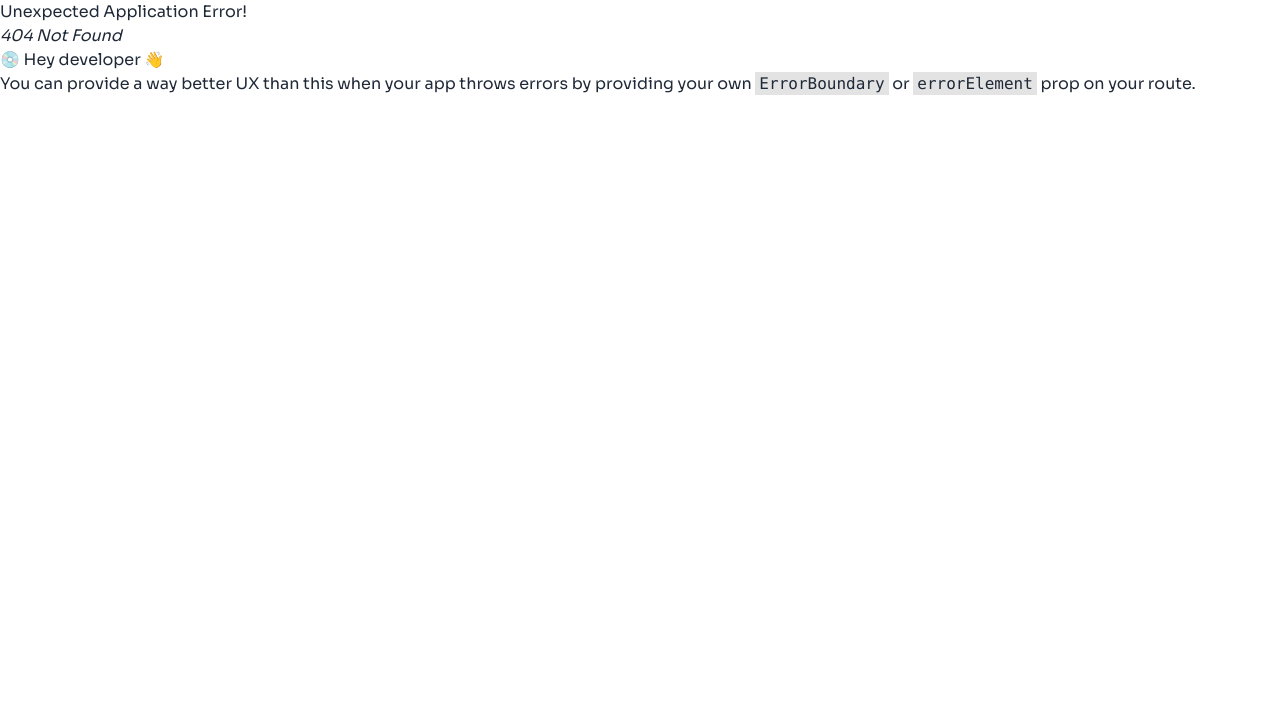
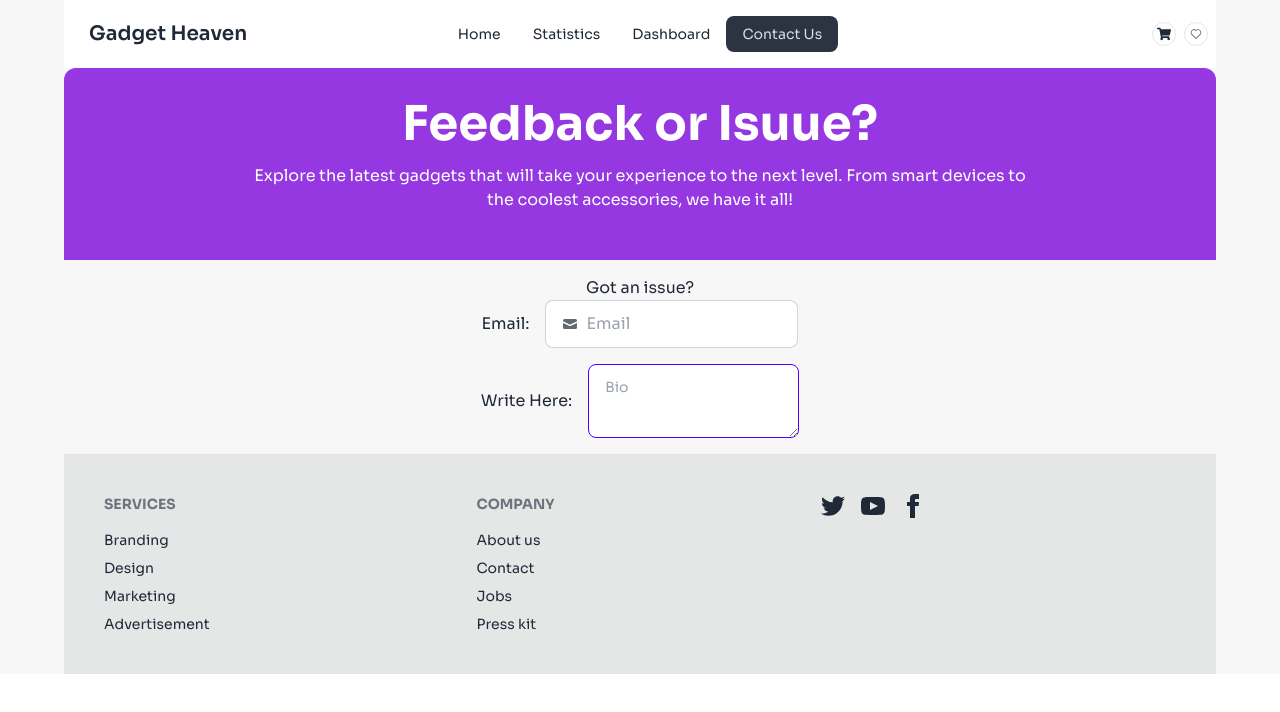
Before and after one commit to mumuuh6/Renterio-home-two, a React (Vite) app: page /contact in a window 1280 px wide. Before the commit this address had no page. Shown: the top 712 px of the page. Built offline with nearby package versions, Linux system fonts and the light colour scheme.

Commit message:
without challenge part

```diff
--- a/public/Gadget.json
+++ b/public/Gadget.json
@@ -63,7 +63,7 @@
       "product_id": 6,
       "product_title": "iPhone 14",
       "product_image": "https://i.ibb.co/5TDNDfm/i-Phone-14-Starlight-8954.jpg",
-      "category": "Smartphones",
+      "category": "IPhone",
       "price": 899,
       "description": "Latest iPhone with cutting-edge technology and security.",
       "Specification": ["6.1-inch display", "128GB storage", "A15 Bionic chip"],
--- a/src/Componants/Book/Books.jsx
+++ /dev/null
@@ -1,38 +0,0 @@
-import { useEffect, useState } from "react";
-import Book from "./Book";
-
-const Books = () => {
-    const [Gadgets, setgadgets] = useState([]);
-    useEffect(() => {
-        fetch('Gadget.json')
-            .then(res => res.json())
-            .then(data => setgadgets(data));
-    }, []);
-
-    return (
-        <div>
-            <h2 className="font-bold text-4xl flex justify-center items-center mb-4">Explore Cutting-Edge Gadgets</h2>
-            <div className="flex gap-4">
-                <div className="w-1/4 flex flex-col gap-2 mb-4 bg-white p-8 shadow-xl rounded-xl">
-                    <button className="btn btn-xs sm:btn-sm md:btn-md lg:btn-lg">All Product</button>
-                    <button className="btn btn-xs sm:btn-sm md:btn-md lg:btn-lg">Laptops</button>
-                    <button className="btn btn-xs sm:btn-sm md:btn-md lg:btn-lg">Phones</button>
-                    <button className="btn btn-xs sm:btn-sm md:btn-md lg:btn-lg">Accessories</button>
-                    <button className="btn btn-xs sm:btn-sm md:btn-md lg:btn-lg">SmartWatches</button>
-                    <button className="btn btn-xs sm:btn-sm md:btn-md lg:btn-lg">MacBook</button>
-                    <button className="btn btn-xs sm:btn-sm md:btn-md lg:btn-lg">Iphone</button>
-                </div>
-                <div className="w-3/4 grid grid-cols-3 gap-4">
-                    {
-                        Gadgets.map(Gadget => <Book
-                            key={Gadget.product_id}
-                            Gadget={Gadget}
-                        />)
-                    }
-                </div>
-            </div>
-        </div>
-    );
-};
-
-export default Books;
--- /dev/null
+++ b/src/Componants/ContactUs.jsx
@@ -0,0 +1,46 @@
+import React from 'react';
+
+const ContactUs = () => {
+    return (
+        <div>
+            <div className="bg-[#9538E2] rounded-se-xl rounded-ss-xl flex justify-center items-center py-4">
+                    <div className="px-44 flex flex-col justify-center items-center text-center p-4">
+                        <h1 className="text-5xl font-bold text-white">Feedback or Isuue?</h1>
+                        <p className="py-4 text-white text-base font-normal">
+                            Explore the latest gadgets that will take your experience to the next level. From smart devices to the coolest accessories, we have it all!
+                        </p>
+
+                    </div>
+                </div>
+        <div className=' my-4 flex flex-col justify-center items-center'>
+            <h2 className='flex justify-center'>Got an issue?</h2>
+            <div className='flex flex-col justify-center items-center gap-4'>
+
+            <div className='flex justify-between gap-4'>
+                <h2 className='flex items-center'>Email:</h2>
+            <label className="input input-bordered flex items-center gap-2">
+
+                <svg
+                    xmlns="http://www.w3.org/2000/svg"
+                    viewBox="0 0 16 16"
+                    fill="currentColor"
+                    className="h-4 w-4 opacity-70">
+                    <path
+                        d="M2.5 3A1.5 1.5 0 0 0 1 4.5v.793c.026.009.051.02.076.032L7.674 8.51c.206.1.446.1.652 0l6.598-3.185A.755.755 0 0 1 15 5.293V4.5A1.5 1.5 0 0 0 13.5 3h-11Z" />
+                    <path
+                        d="M15 6.954 8.978 9.86a2.25 2.25 0 0 1-1.956 0L1 6.954V11.5A1.5 1.5 0 0 0 2.5 13h11a1.5 1.5 0 0 0 1.5-1.5V6.954Z" />
+                </svg>
+                <input type="text" className="grow" placeholder="Email" />
+            </label>
+            </div>
+            <div className='flex justify-between gap-4'>
+                <h2 className='flex items-center'>Write Here:</h2>
+            <textarea className="textarea textarea-primary" placeholder="Bio"></textarea>
+            </div>
+        </div>
+        </div>
+        </div>
+    );
+};
+
+export default ContactUs;
--- a/src/Componants/ErrorPage.jsx
+++ b/src/Componants/ErrorPage.jsx
@@ -1,9 +1,19 @@
 import React from 'react';
+import { Link } from 'react-router-dom';
 
 const ErrorPage = () => {
     return (
-        <div>
-            404
+        <div className="min-h-screen flex items-center justify-center bg-gray-100">
+            <div className="text-center bg-white p-8 rounded-lg shadow-lg">
+                <h1 className="text-6xl font-bold text-purple-500 mb-4">404</h1>
+                <p className="text-2xl text-gray-700 font-semibold">Oops! Page not found</p>
+                <p className="text-gray-500 mt-2">
+                    The page you’re looking for doesn’t exist or has been moved.
+                </p>
+                <Link to="/" className="mt-6 inline-block px-6 py-3 bg-purple-500 text-white rounded-full shadow hover:bg-purple-600 transition duration-300">
+                    Go Back Home
+                </Link>
+            </div>
         </div>
     );
 };
--- a/src/Componants/Footer/Footer.jsx
+++ b/src/Componants/Footer/Footer.jsx
@@ -19,7 +19,6 @@ const Footer = () => {
     <a className="link link-hover">Press kit</a>
   </nav>
   <nav>
-    <h6 className="footer-title">Social</h6>
     <div className="grid grid-flow-col gap-4">
       <a>
         <svg
--- a/src/Componants/Home.jsx
+++ b/src/Componants/Home.jsx
@@ -1,5 +1,5 @@
 import Banner from "./Banner/Banner";
-import Books from "./Book/Books";
+import NestedLayout from "./NestedLayout";
 
 const Home = () => {
     return (
@@ -9,7 +9,8 @@ const Home = () => {
             </div>
             <div>
                 <div className="mt-64 mb-6">
-                <Books></Books>
+                    <NestedLayout></NestedLayout>
+
             </div>
             </div>
         </div>
--- /dev/null
+++ b/src/Componants/MainSegment.jsx
@@ -0,0 +1,21 @@
+import React from 'react';
+import Book from './Book/Book';
+
+const MainSegment = ({filteredGadgets}) => {
+    return (
+
+            <div className="w-3/4 grid grid-cols-3 gap-4">
+                {filteredGadgets.length>0? (filteredGadgets.map(gadget => (
+                        <Book
+                            key={gadget.product_id}
+                            Gadget={gadget}
+                        />
+                    ))):<p className="text-purple-600 font-bold text-lg">Not found</p>
+
+                    }
+                </div>
+
+    );
+};
+
+export default MainSegment;
--- a/src/Componants/Navbar/Navbar.jsx
+++ b/src/Componants/Navbar/Navbar.jsx
@@ -9,6 +9,7 @@ const Navbar = () => {
         <li><NavLink to="/">Home</NavLink></li>
         <li><NavLink to="/statistics">Statistics</NavLink></li>
         <li><NavLink to="/dashboard">Dashboard</NavLink></li>
+        <li><NavLink to="/contact">Contact Us</NavLink></li>
 
 
     </>
--- /dev/null
+++ b/src/Componants/NestedLayout.jsx
@@ -0,0 +1,29 @@
+import React, { useState,useEffect } from 'react';
+import Sidebar from './Sidebar';
+import MainSegment from './MainSegment';
+
+const NestedLayout = () => {
+    const [category, setCategory] = useState("All");
+    const [Gadgets, setgadgets] = useState([]);
+    const filteredGadgets = category === "All" ? Gadgets: Gadgets.filter(gadget => gadget.category === category);
+    useEffect(() => {
+        fetch('Gadget.json')
+            .then(res => res.json())
+            .then(data => setgadgets(data));
+    }, []);
+
+    return (
+        <div>
+            <h2 className="font-bold text-4xl flex justify-center items-center mb-4">Explore Cutting-Edge Gadgets</h2>
+            <div className="flex gap-4">
+                <Sidebar Gadgets={Gadgets}
+                category={category}
+            setCategory={setCategory}
+                ></Sidebar>
+                <MainSegment filteredGadgets={filteredGadgets}></MainSegment>
+            </div>
+        </div>
+    );
+};
+
+export default NestedLayout;
--- a/src/Componants/Root.jsx
+++ b/src/Componants/Root.jsx
@@ -7,7 +7,7 @@ const Root = () => {
     return (
         <div className='bg-[#F7F7F7]'>
             <div className='max-w-6xl mx-auto'>
-            <div className='mb-96'>
+            <div >
             <Navbar></Navbar>
             <Outlet></Outlet>
             </div>
--- /dev/null
+++ b/src/Componants/Sidebar.jsx
@@ -0,0 +1,22 @@
+import React, { useState } from 'react';
+
+const Sidebar = ({Gadgets,category,setCategory}) => {
+   // const [category, setCategory] = useState("All");
+    // const filteredGadgets = category === "All" ? Gadgets: Gadgets.filter(gadget => gadget.category === category);
+    return (
+
+            <div className="w-1/4 flex flex-col gap-2 mb-4 bg-white p-8 shadow-xl rounded-xl">
+                {["All", "Laptops", "Smartphones", "Accessories", "SmartWatches", "Tablets", "IPhone"].map(cat => (
+                        <button key={cat}
+                            onClick={() => setCategory(cat)}
+                            className={`btn btn-xs sm:btn-sm md:btn-md lg:btn-lg ${category === cat ? "bg-purple-500 text-white" : "bg-white text-purple-500"}`}
+                        >
+                            {cat}
+                        </button>
+                    ))}
+
+        </div>
+    );
+};
+
+export default Sidebar;
--- a/src/main.jsx
+++ b/src/main.jsx
@@ -8,11 +8,14 @@ import Home from './Componants/Home';
 import Dashboard from './Componants/Dashboard';
 import Statistics from './Componants/Statistics';
 import GadgetDetail from './Componants/ProductDetails/GadgetDetail';
+import ContactUs from './Componants/ContactUs';
+import ErrorPage from './Componants/ErrorPage';
 
 const router = createBrowserRouter([
   {
     path: "/",
     element: <Root></Root>,
+    errorElement:<ErrorPage></ErrorPage>,
     children:[
       {
         path:'/',
@@ -31,6 +34,10 @@ const router = createBrowserRouter([
         path:'/dashboard',
         element:<Dashboard></Dashboard>,
         loader:()=>fetch('/Gadget.json')
+      },
+      {
+        path:'/contact',
+        element:<ContactUs></ContactUs>
       }
     ]
   },
```
Also changed, not shown: 1 other file (tests, documents, lock files or other folders).
